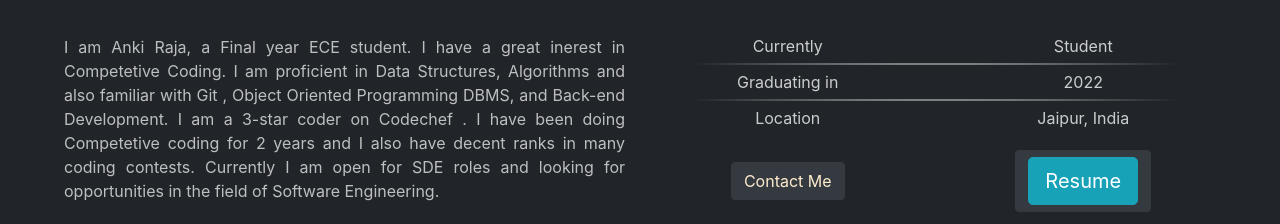
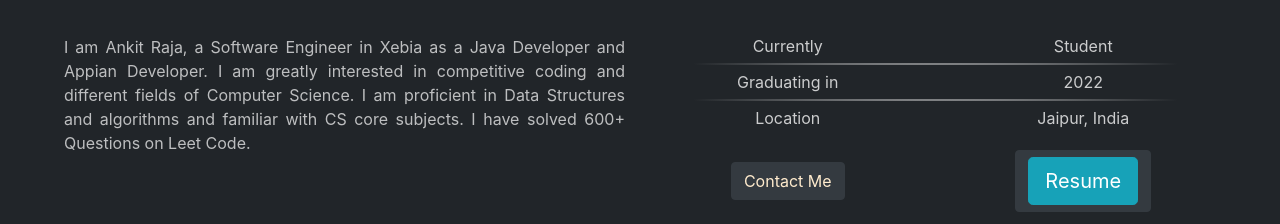
Before and after one commit to ankitraja786/rajputankit, a plain HTML site: page index.html in a window 1280 px wide. Shown: the part 724-948 px from the top of the page. Drawn offline with nearby package versions, Linux system fonts and the light colour scheme.

Commit message:
Update index.html

```diff
--- a/index.html
+++ b/index.html
@@ -111,15 +111,12 @@
 
                         <p style="text-align: justify; padding-top: 30px;color: rgba(255, 255, 255, 0.705);">
 
-                            I am Anki Raja, a Final  year ECE student. I have a great inerest in Competetive Coding.
-                             I am proficient in Data Structures, Algorithms and also familiar with
-                            Git , Object Oriented Programming
-                            DBMS,
-                             and Back-end Development. I am a 3-star coder on Codechef .
-                            I have been doing Competetive coding for 2 years and I also have decent ranks in
-                            many coding contests.
-                            Currently I am open for SDE roles and looking for opportunities in the field of Software
-                            Engineering.
+                           I am Ankit Raja, a Software Engineer in Xebia as a Java Developer and Appian Developer.
+                                I am greatly interested in competitive coding and different fields
+                                of Computer Science. I am proficient in Data Structures and algorithms and familiar
+                                with CS core subjects.
+                             I have solved 600+ Questions on Leet Code.
+
                         </p>
                     </div>
                     <div class="col-lg-6" data-aos="fade-left">
```
